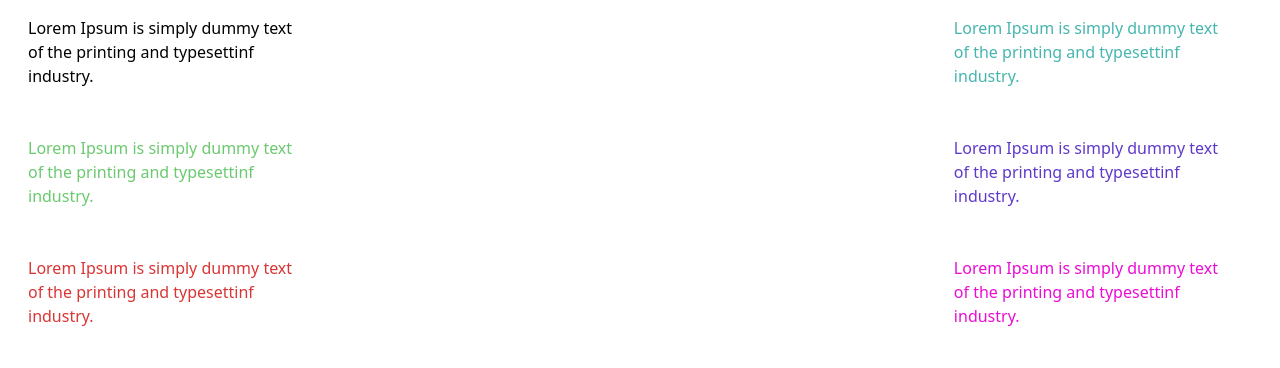
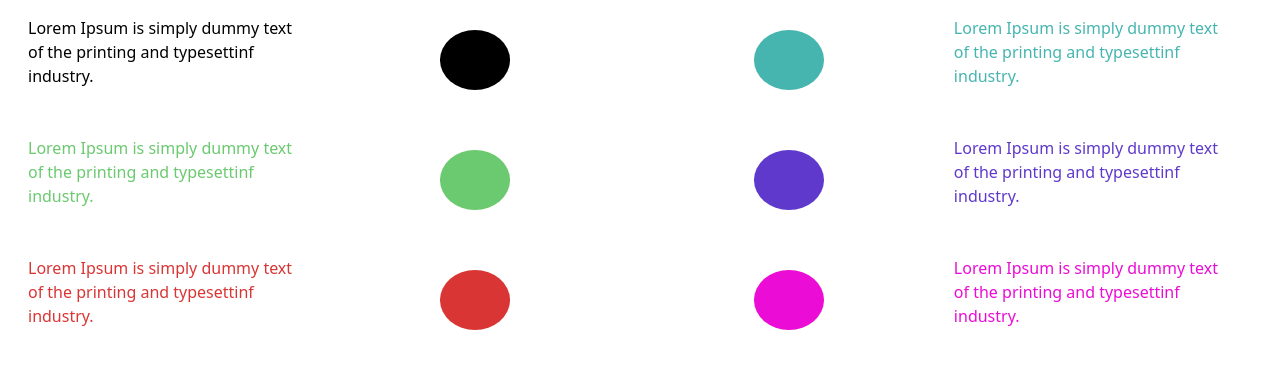
Before and after one commit to aracelyberrocal/maquetacion, a plain HTML site: page index.html in a window 1280 px wide. Drawn offline with nearby package versions, Linux system fonts and the light colour scheme.

Commit message:
listissimo

```diff
--- a/estilos.css
+++ b/estilos.css
@@ -1,6 +1,6 @@
 .circle {
-  width: 80%;
-  height: 100%;
+  width: 60px;
+  height: 60px;
 }
 .circle-1 {
   background-color: black;
```
